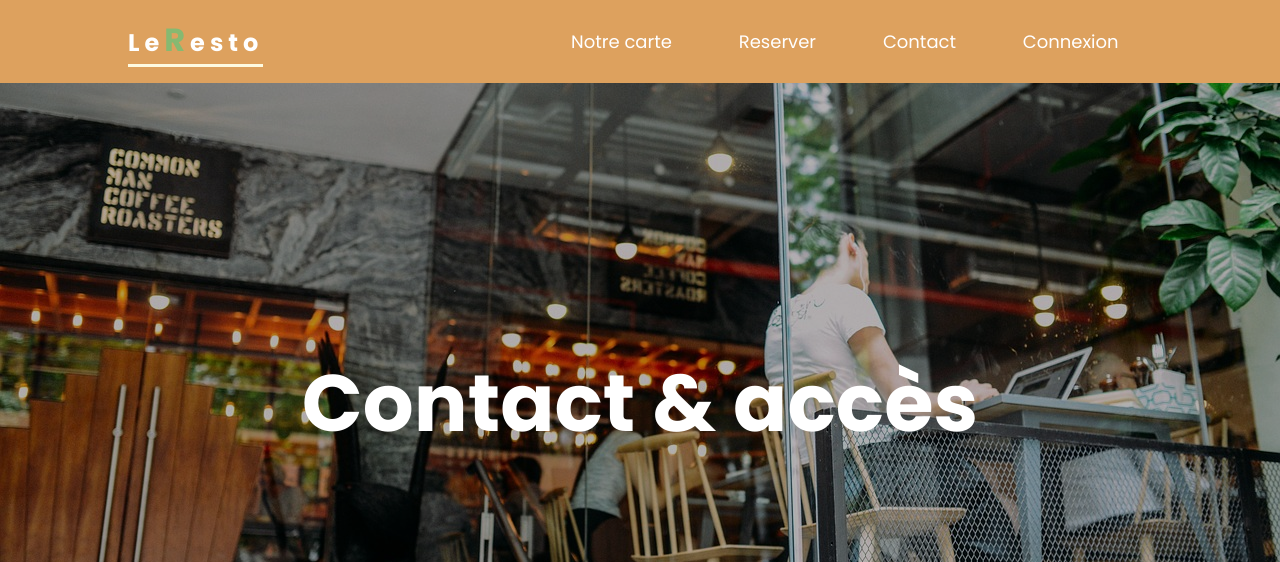
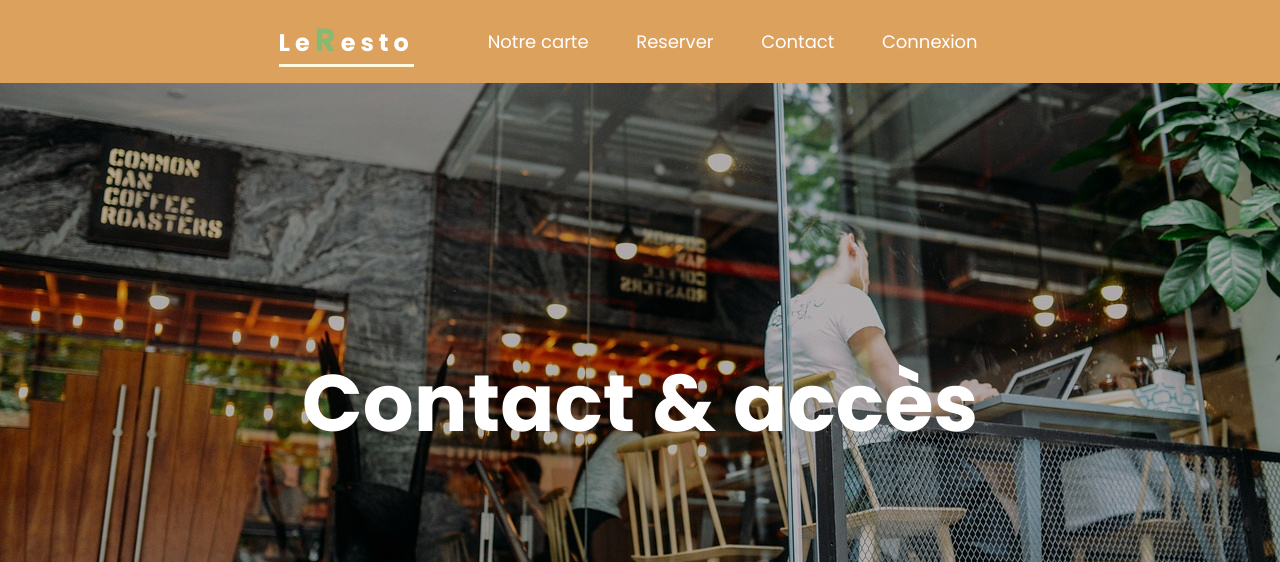
Before and after one commit to R-Erwan/DawRestaurant, a PHP site: page /contact.php in a window 1280 px wide. Shown: the top 562 px of the page. Run offline with PHP 8.4, Linux system fonts and the light colour scheme; some libraries are stand-ins or nearby versions.

Commit message:
Contact logo * Header *

```diff
--- a/public/css/contact.css
+++ b/public/css/contact.css
@@ -108,16 +108,17 @@ header {
 }
 
 .header-navbar {
-  width: 80%;
+  width: 70%;
   margin: 0 auto;
   display: flex;
-  justify-content: space-between;
+  justify-content: center;
   align-items: center;
   padding: 1em 0;
 }
 
 .nav-logo {
   border-bottom: #fefae0 solid 3px;
+  margin-right: 50px;
 }
 .nav-logo img {
   width: 200px;
--- a/public/css/index.css
+++ b/public/css/index.css
@@ -108,16 +108,17 @@ header {
 }
 
 .header-navbar {
-  width: 80%;
+  width: 70%;
   margin: 0 auto;
   display: flex;
-  justify-content: space-between;
+  justify-content: center;
   align-items: center;
   padding: 1em 0;
 }
 
 .nav-logo {
   border-bottom: #fefae0 solid 3px;
+  margin-right: 50px;
 }
 .nav-logo img {
   width: 200px;
--- a/public/css/login.css
+++ b/public/css/login.css
@@ -320,16 +320,17 @@ header {
 }
 
 .header-navbar {
-  width: 80%;
+  width: 70%;
   margin: 0 auto;
   display: flex;
-  justify-content: space-between;
+  justify-content: center;
   align-items: center;
   padding: 1em 0;
 }
 
 .nav-logo {
   border-bottom: #fefae0 solid 3px;
+  margin-right: 50px;
 }
 .nav-logo img {
   width: 200px;
--- a/public/css/menu.css
+++ b/public/css/menu.css
@@ -108,16 +108,17 @@ header {
 }
 
 .header-navbar {
-  width: 80%;
+  width: 70%;
   margin: 0 auto;
   display: flex;
-  justify-content: space-between;
+  justify-content: center;
   align-items: center;
   padding: 1em 0;
 }
 
 .nav-logo {
   border-bottom: #fefae0 solid 3px;
+  margin-right: 50px;
 }
 .nav-logo img {
   width: 200px;
--- a/public/includes/header/header.sass
+++ b/public/includes/header/header.sass
@@ -8,15 +8,16 @@ header
   z-index: 1000
 
 .header-navbar
-  width: 80%
+  width: 70%
   margin: 0 auto
   display: flex
-  justify-content: space-between
+  justify-content: center
   align-items: center
   padding: 1em 0
 
 .nav-logo
   border-bottom: const.$third-color solid 3px
+  margin-right: 50px
   img
     width: 200px
   a
```
Also changed, not shown: 4 other files.
